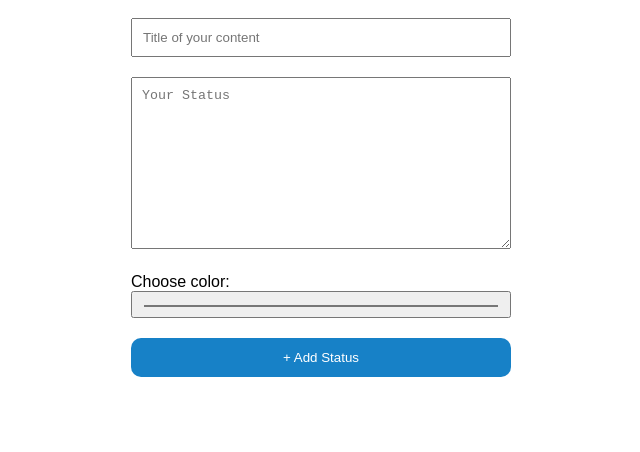
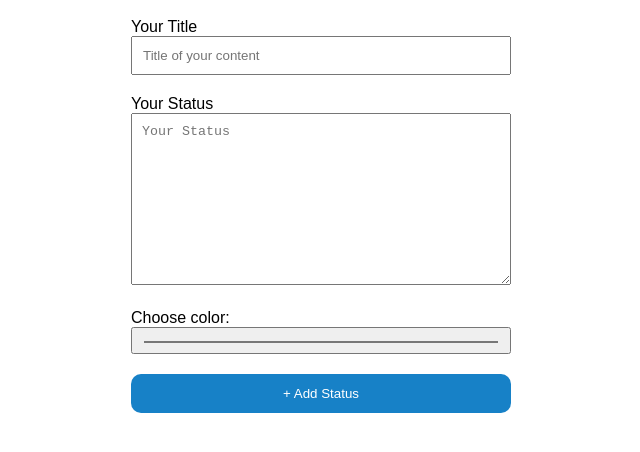
Before and after one commit to somphorsngoun/learn_git, a plain HTML site: page index.html in a window 1280 px wide. Shown: the whole page, without its empty margins (319-959 px from the left). Drawn offline with Linux system fonts and the light colour scheme.

Commit message:
add label

```diff
--- a/index.html
+++ b/index.html
@@ -11,9 +11,11 @@
     <div id="app">
         <div class="form-container">
             <div class="form-group">
+                <label for="">Your Title</label>
                 <input type="text" placeholder="Title of your content">
             </div>
             <div class="form-group">
+                <label for="">Your Status</label>
                 <textarea name="" id="" cols="30" rows="10" placeholder="Your Status"></textarea>
             </div>
             <div class="form-group">
```
